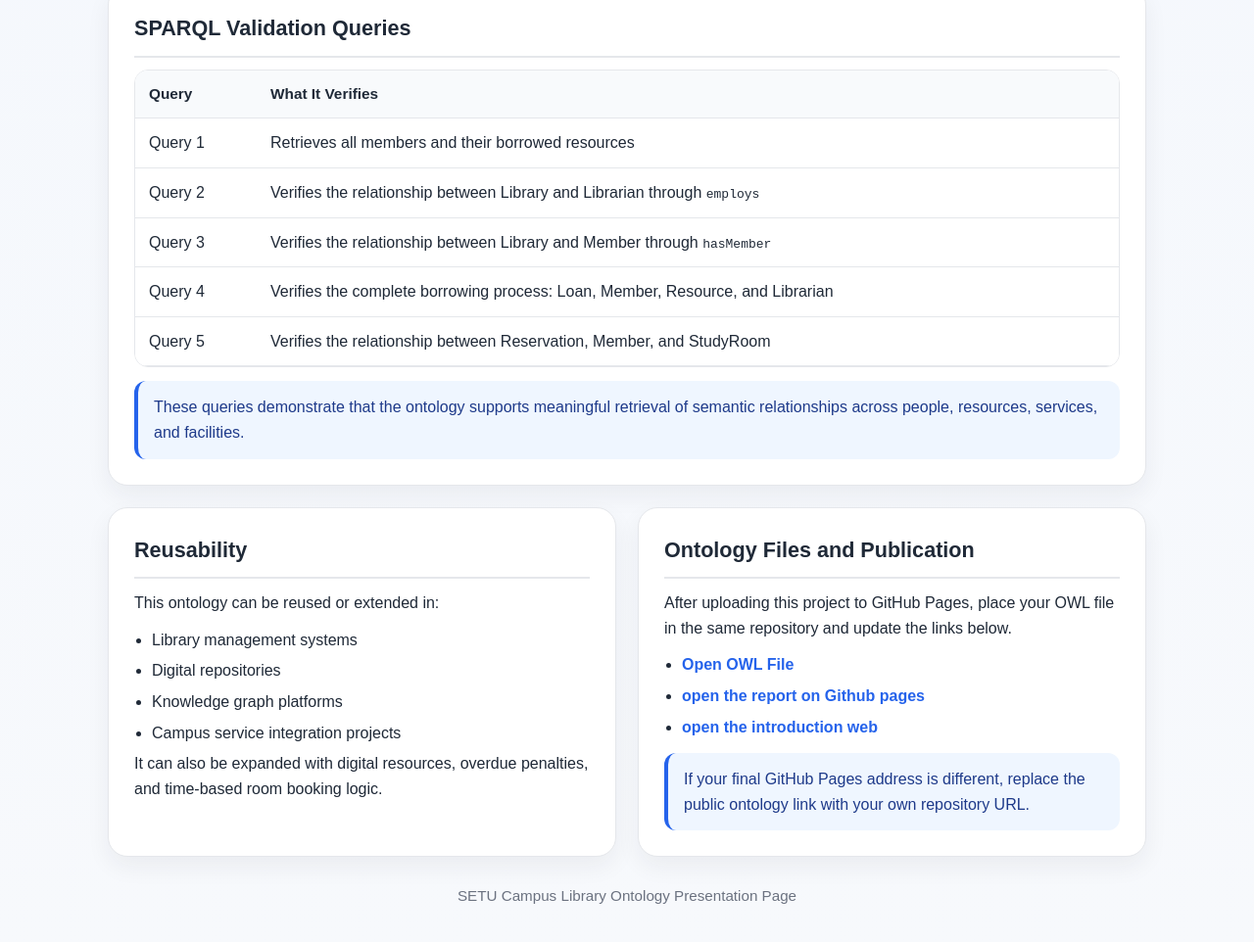
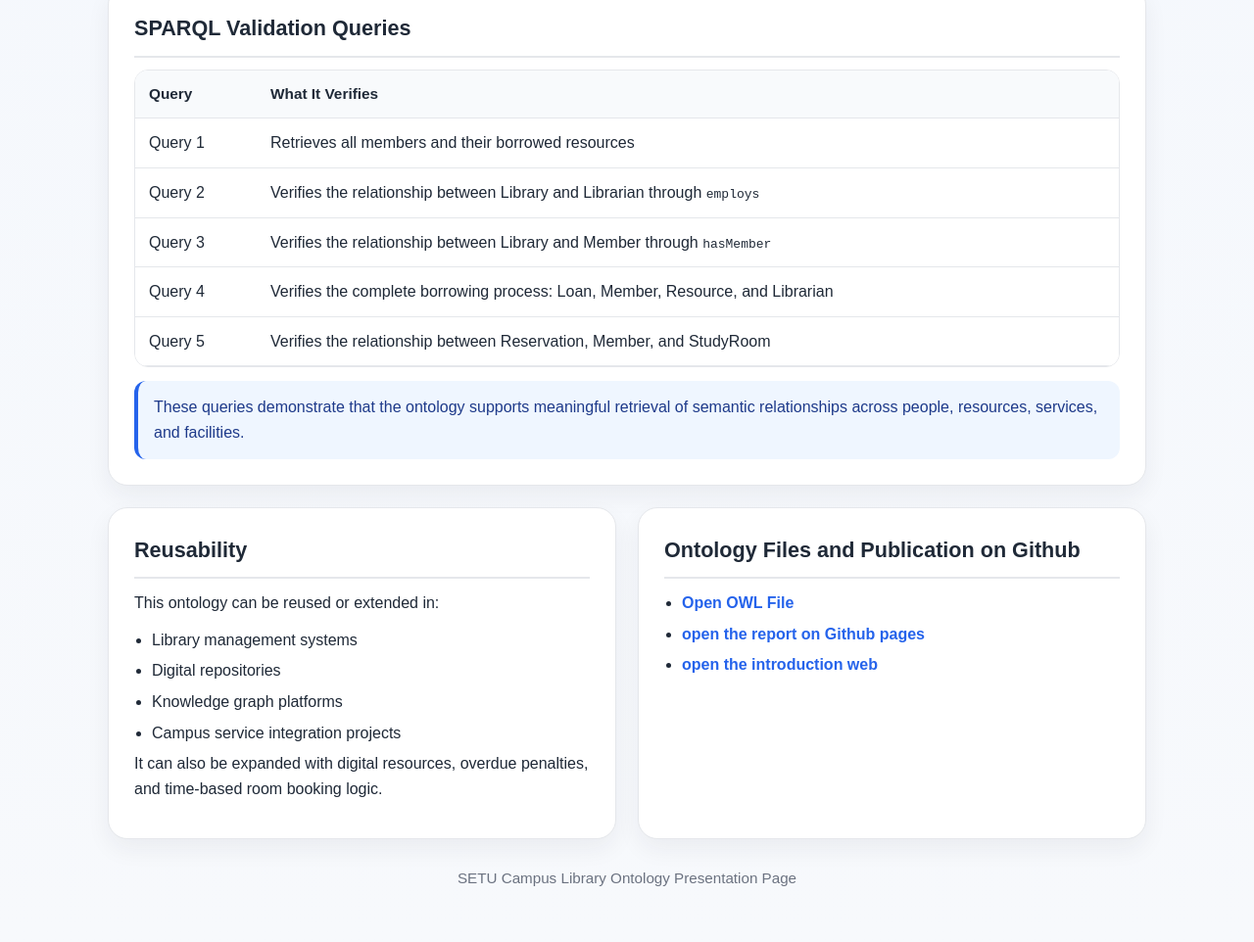
Before and after one commit to Frankie222222222222/SETU-library-ontology, a plain HTML site: page index.html in a window 1280 px wide. Shown: the part 3883-4845 px from the top of the page at 98% size. Drawn offline with Linux system fonts and the light colour scheme.

Commit message:
Update index.html

```diff
--- a/index.html
+++ b/index.html
@@ -395,18 +395,13 @@ Reservation</div>
       </article>
 
       <article class="card half">
-        <h2>Ontology Files and Publication</h2>
-        <p>
-          After uploading this project to GitHub Pages, place your OWL file in the same repository and update the links below.
-        </p>
+        <h2>Ontology Files and Publication on Github</h2>
         <ul>
           <li><a href="https://github.com/Frankie222222222222/SETU-library-ontology/blob/main/SETU%20Library%20System.owl" target="_blank">Open OWL File</a></li>
           <li><a href="https://github.com/Frankie222222222222/SETU-library-ontology" target="_blank">open the report on Github pages</a></li>
           <li><a href="https://frankie222222222222.github.io/SETU-library-ontology/" target="_blank">open the introduction web</a></li>
         </ul>
-        <div class="note">
-          If your final GitHub Pages address is different, replace the public ontology link with your own repository URL.
-        </div>
+
       </article>
     </section>
 
```
